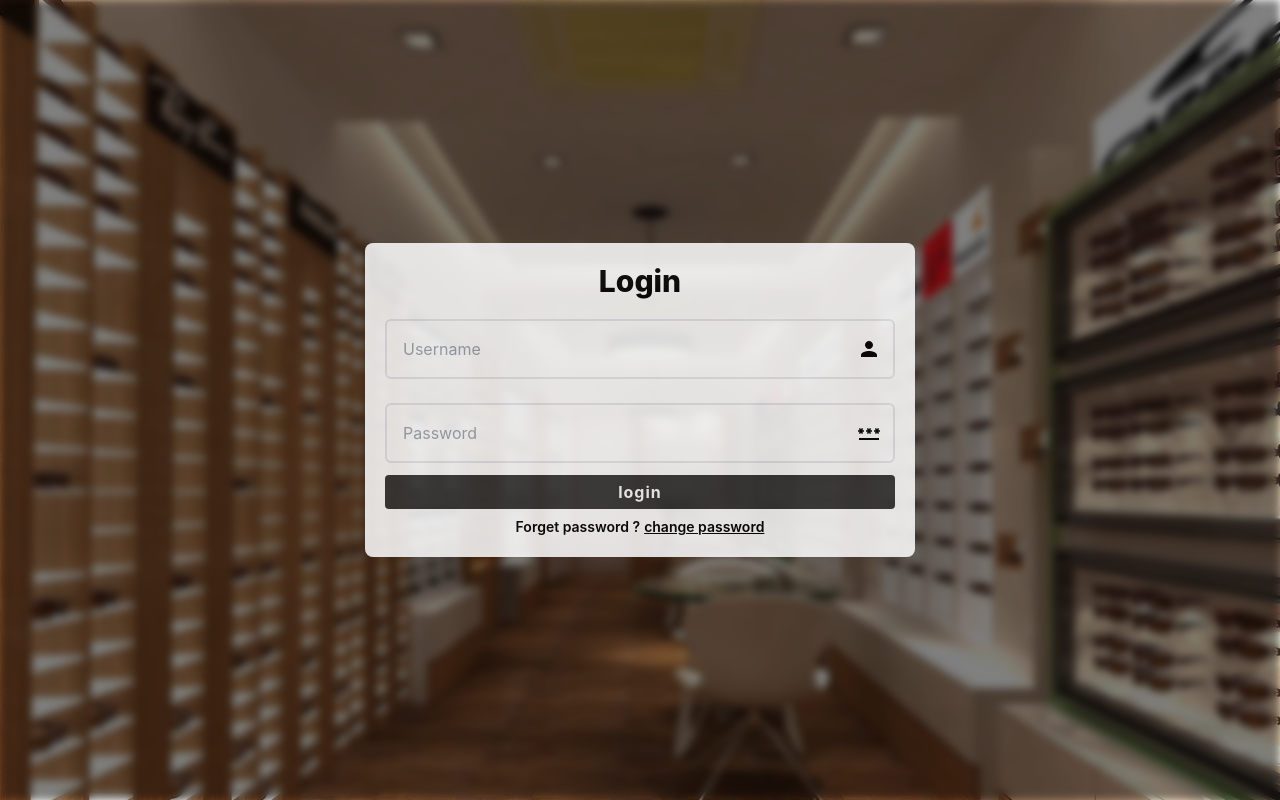
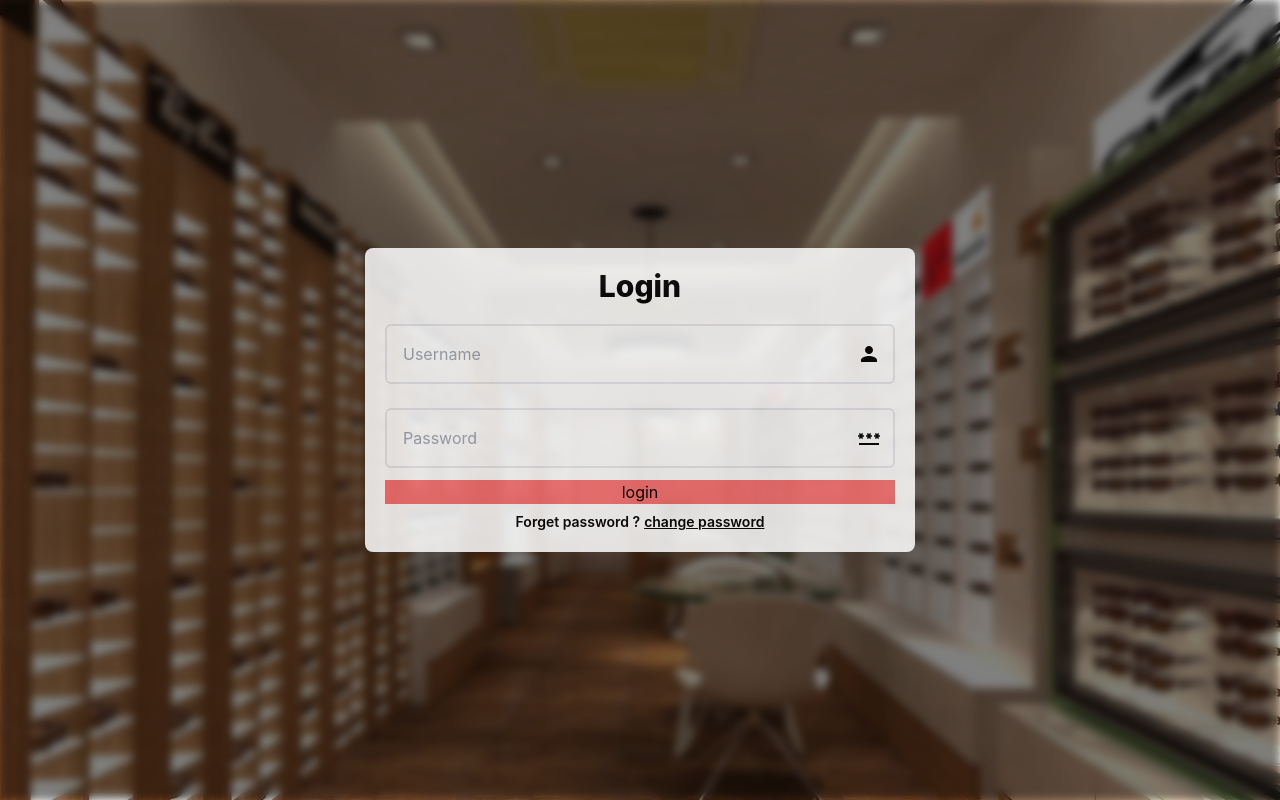
Before and after one commit to vishnaka-dasanayaka/Eye-planet-system, a React (Create React App) app in the folder new_app/client/: page /login in a window 1280 px wide. Built offline with nearby package versions, Linux system fonts and the light colour scheme.

Commit message:
test-btn

```diff
--- a/new_app/client/src/pages/Login.jsx
+++ b/new_app/client/src/pages/Login.jsx
@@ -79,7 +79,7 @@ function Login() {
             <PasswordIcon />
           </div>
 
-          <button onClick={onSubmit} className="w-full btn">
+          <button onClick={onSubmit} className="w-full bg-red-400">
             login
           </button>
 
```
